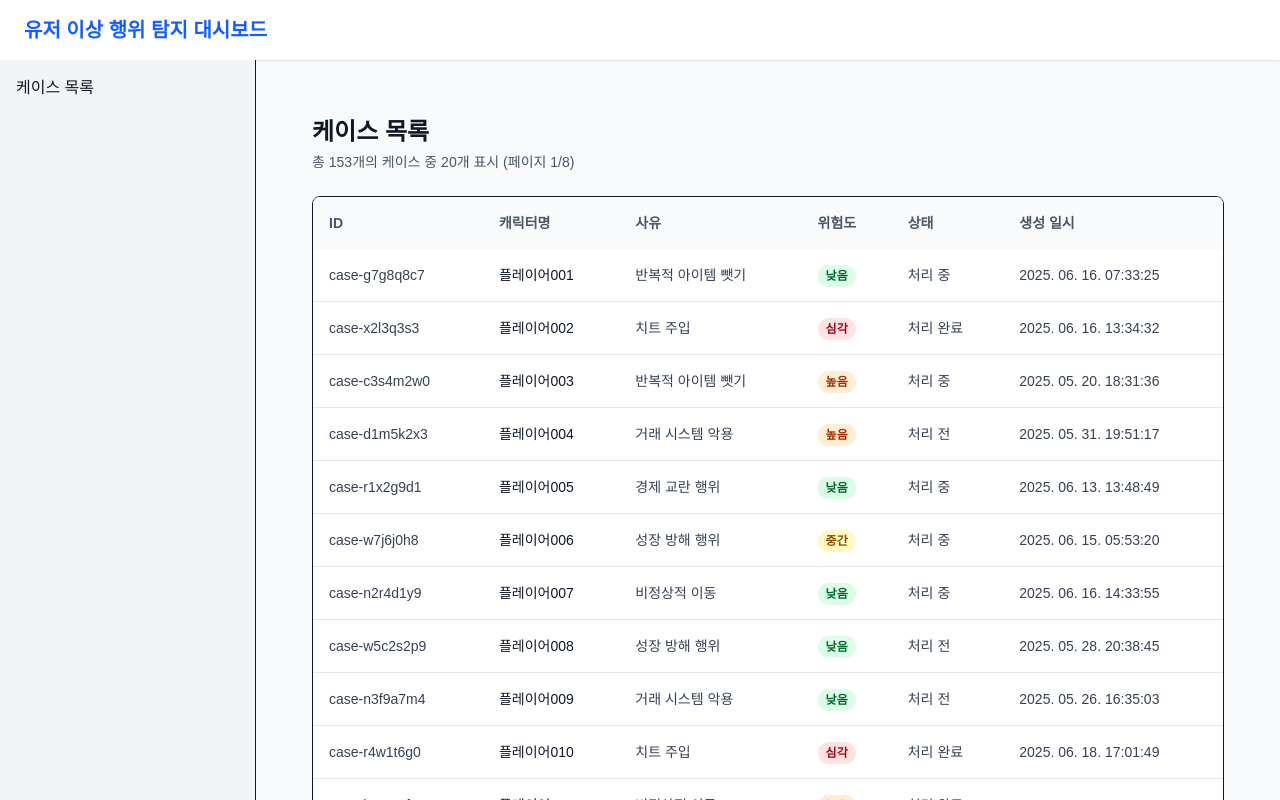
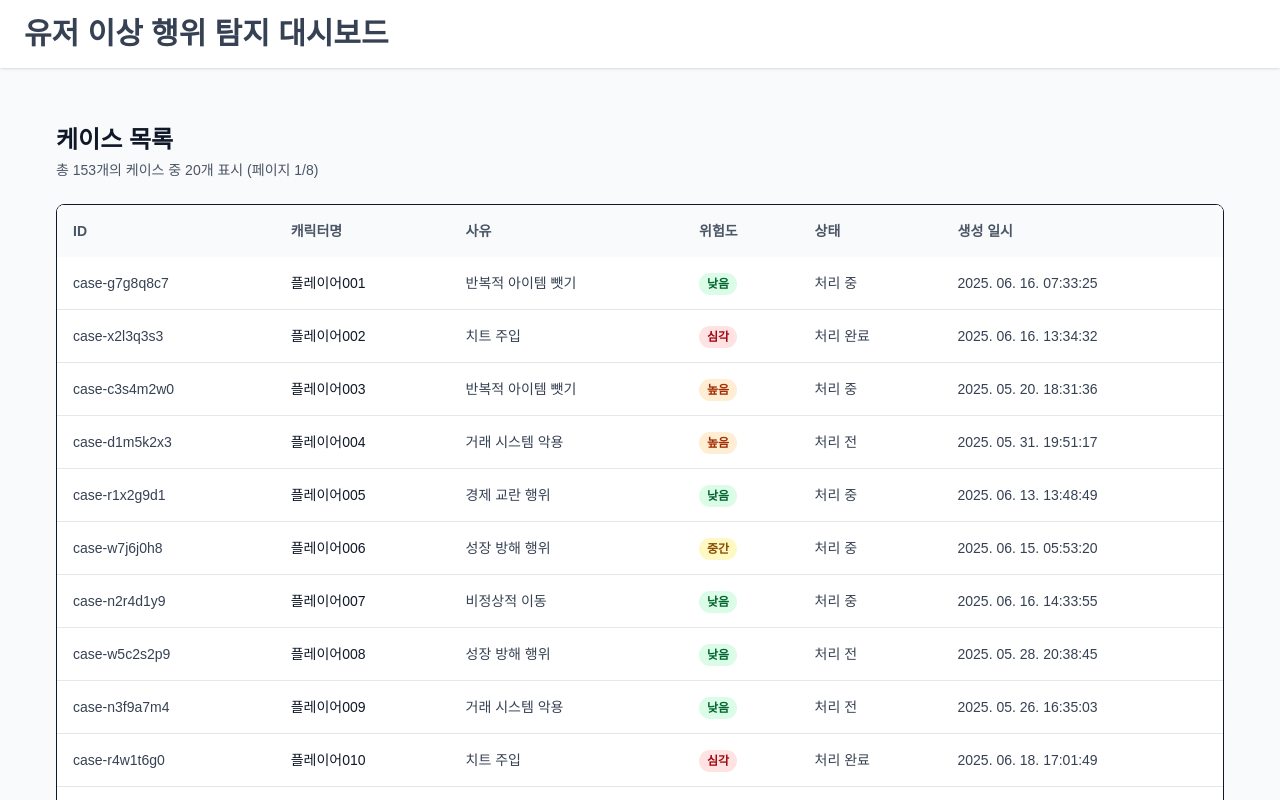
Before and after one commit to sennydayk/artale-fe-test, a Next.js app in the folder artale-fe-test/: page /cases in a window 1280 px wide. Shown: the top 800 px of the page. Built offline with nearby package versions, Linux system fonts and the light colour scheme.

Commit message:
✨ 케이스 상세페이지 라우팅 구현

```diff
--- a/artale-fe-test/package.json
+++ b/artale-fe-test/package.json
@@ -9,7 +9,7 @@
     "lint": "next lint"
   },
   "dependencies": {
-    "@tanstack/react-query": "^5.80.10",
+    "@tanstack/react-query": "^5.81.0",
     "next": "15.3.4",
     "react": "^19.0.0",
     "react-dom": "^19.0.0"
--- a/artale-fe-test/src/app/cases/components/CaseTable.tsx
+++ b/artale-fe-test/src/app/cases/components/CaseTable.tsx
@@ -1,4 +1,5 @@
 import { Case, CaseStatus, RiskLevel } from "../types";
+import { useRouter } from "next/navigation";
 
 interface CaseTableProps {
   cases: Case[];
@@ -41,6 +42,12 @@ const formatDate = (dateString: string) => {
 };
 
 export default function CaseTable({ cases }: CaseTableProps) {
+  const router = useRouter();
+
+  const handleRowClick = (caseId: string) => {
+    router.push(`/cases/${caseId}`);
+  };
+
   return (
     <div className="rounded-lg border overflow-hidden">
       <table className="min-w-full bg-white text-sm">
@@ -62,7 +69,11 @@ export default function CaseTable({ cases }: CaseTableProps) {
         </thead>
         <tbody className="divide-y divide-gray-200">
           {cases.map((caseItem) => (
-            <tr key={caseItem.id} className="hover:bg-gray-50">
+            <tr
+              key={caseItem.id}
+              className="hover:bg-gray-50 cursor-pointer"
+              onClick={() => handleRowClick(caseItem.id)}
+            >
               <td className="p-4 font-mono text-gray-700">{caseItem.id}</td>
               <td className="p-4 font-medium text-gray-900">
                 {caseItem.characterName}
--- a/artale-fe-test/src/components/Layout.tsx
+++ b/artale-fe-test/src/components/Layout.tsx
@@ -7,7 +7,7 @@ export const Layout = ({ children }: { children: ReactNode }) => {
     <div className="min-h-screen flex flex-col">
       {/* Header */}
       <header className="bg-white shadow px-6 py-4">
-        <h1 className="text-xl font-bold text-blue-600">
+        <h1 className="text-3xl font-bold text-gray-700">
           유저 이상 행위 탐지 대시보드
         </h1>
       </header>
@@ -15,14 +15,13 @@ export const Layout = ({ children }: { children: ReactNode }) => {
       {/* Body */}
       <div className="flex flex-1">
         {/* Sidebar */}
-        <aside className="w-64 bg-gray-100 p-4 border-r hidden md:block">
+        {/* <aside className="w-64 bg-gray-100 p-4 border-r hidden md:block">
           <nav className="space-y-2">
             <Link href="/cases" className="block hover:text-blue-500">
               케이스 목록
             </Link>
-            {/* 향후 추가 메뉴 */}
           </nav>
-        </aside>
+        </aside> */}
 
         {/* Content */}
         <main className="flex-1 p-6">{children}</main>
```
Also changed, not shown: 1 other file (tests, documents, lock files or other folders).
